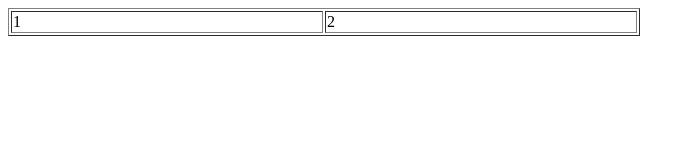
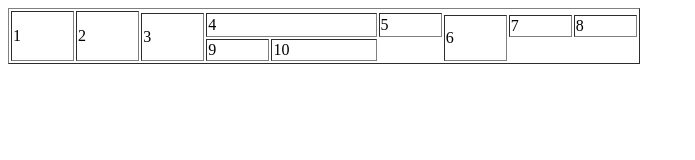
Before and after one commit to heeeeee97/web-programming, a plain HTML site: page table tag.html in a window 1280 px wide. Shown: the whole page, without its empty margins (0-695 px from the left). Drawn offline with Linux system fonts and the light colour scheme.

Commit message:
Update table tag.html

```diff
--- a/table tag.html
+++ b/table tag.html
@@ -8,8 +8,22 @@
     <article>
       <table border='1'style="width:50%">
         <tr>
-          <td colspan="4" rowsapn="4">1</td>
-          <td colspan="4" rowsapn="4">2</td>
+          <td colspan="4" rowspan="4">1</td>
+          <td colspan="4" rowspan="4">2</td>
+        </tr>
+         <tr>
+          <td colspan="4" rowspan="4">3</td>
+          <td colspan="2" rowspan="2">4</td>
+          <td colspan="2" rowspan="2">5</td>
+        </tr>
+        <tr>
+          <td colspan="2" rowspan="2">6</td>
+          <td>7</td>
+          <td>8</td>
+        </tr>
+        <tr>
+          <td>9</td>
+          <td>10</td>
         </tr>
     </table>
    </article>
```
